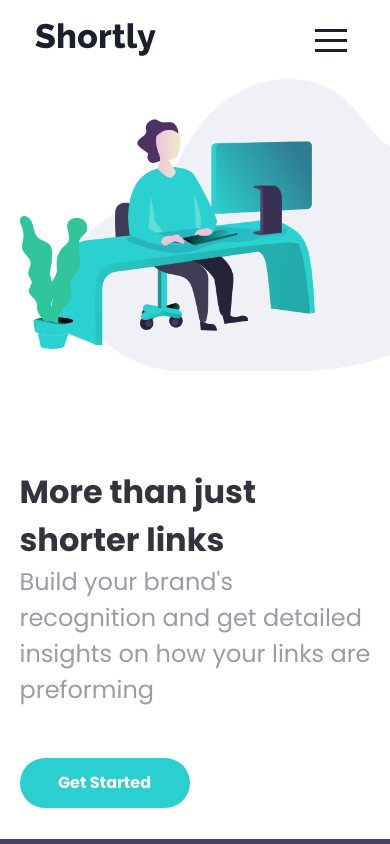
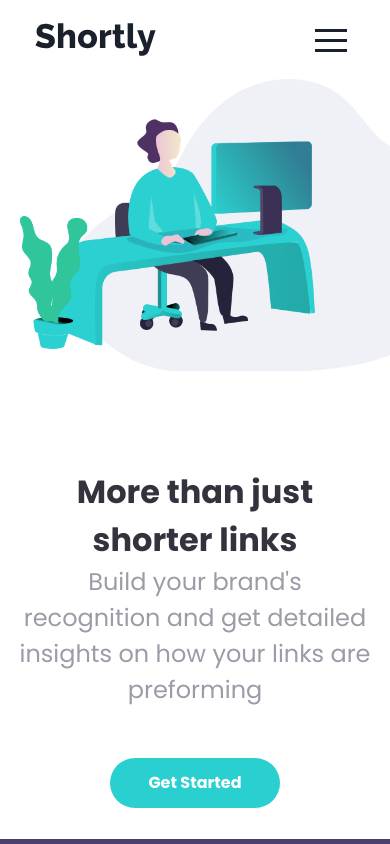
Before and after one commit to nour-elhabbal/url-shortner-app, a React (Vite) app: page / in a window 390 px wide. Shown: the top 844 px of the page. Built offline with nearby package versions, Linux system fonts and the light colour scheme.

Commit message:
Fix: text aligned in center on small screens

```diff
--- a/src/components/HeroSection.tsx
+++ b/src/components/HeroSection.tsx
@@ -9,17 +9,23 @@ const Hero = () => {
       justify="space-between"
       minH="90vh"
     >
-      <Flex direction="column" width={["90%", null, "45%"]} m="8%">
+      <Flex
+        direction="column"
+        align={["center", null, "unset"]}
+        width={["90%", null, "45%"]}
+        m="8%"
+      >
         <Box
           as="h1"
           fontSize={["2em", "3em", null, "4.5em"]}
           fontWeight="700"
           color="neutral.VeryDarkBlue"
+          textAlign={["center", null, "unset"]}
         >
           More than just shorter links
         </Box>
 
-        <Text fontSize="1.5em" color="neutral.GrayishViolet">
+        <Text fontSize="1.5em" color="neutral.GrayishViolet" textAlign={["center", null, "unset"]}>
           Build your brand's recognition and get detailed insights on how your links are preforming
         </Text>
 
```
